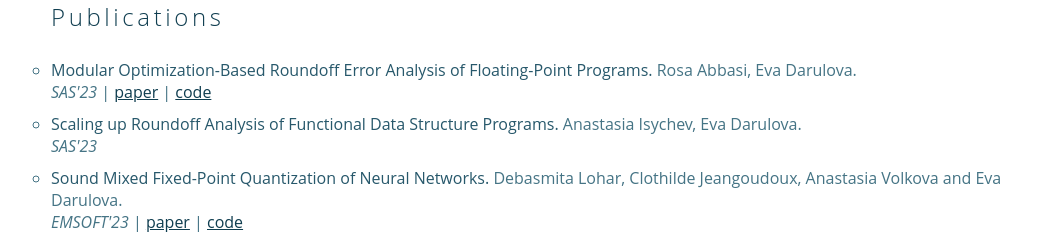
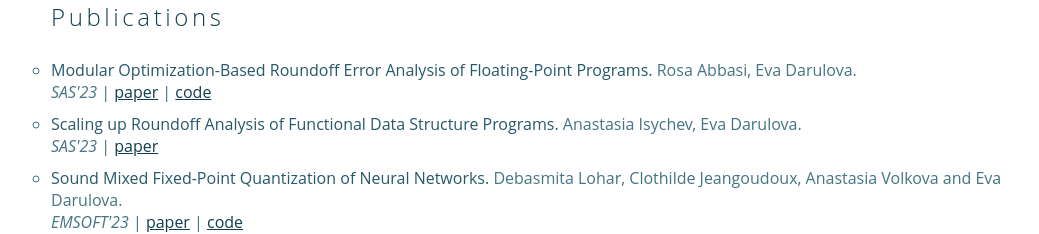
Before and after one commit to malyzajko/malyzajko.github.io, a plain HTML site: page index.html in a window 1280 px wide. Shown: the part 1620-1854 px from the top of the page, without its empty margins (109-1148 px from the left). Drawn offline with Linux system fonts and the light colour scheme.

Commit message:
adding SAS paper

```diff
--- a/index.html
+++ b/index.html
@@ -201,7 +201,8 @@
       <li>
         <span class="pubname">Scaling up Roundoff Analysis of Functional Data Structure Programs.</span>
         <span class="authorname">Anastasia Isychev, Eva Darulova.</span>
-        <br><span class="confname">SAS'23</span><br>
+        <br><span class="confname">SAS'23</span> |
+        <a href="https://malyzajko.github.io/papers/sas2023b.pdf">paper</a>
       </li>
       <li>
         <span class="pubname">Sound Mixed Fixed-Point Quantization of Neural Networks.</span>
```
Also changed, not shown: 1 other file.
